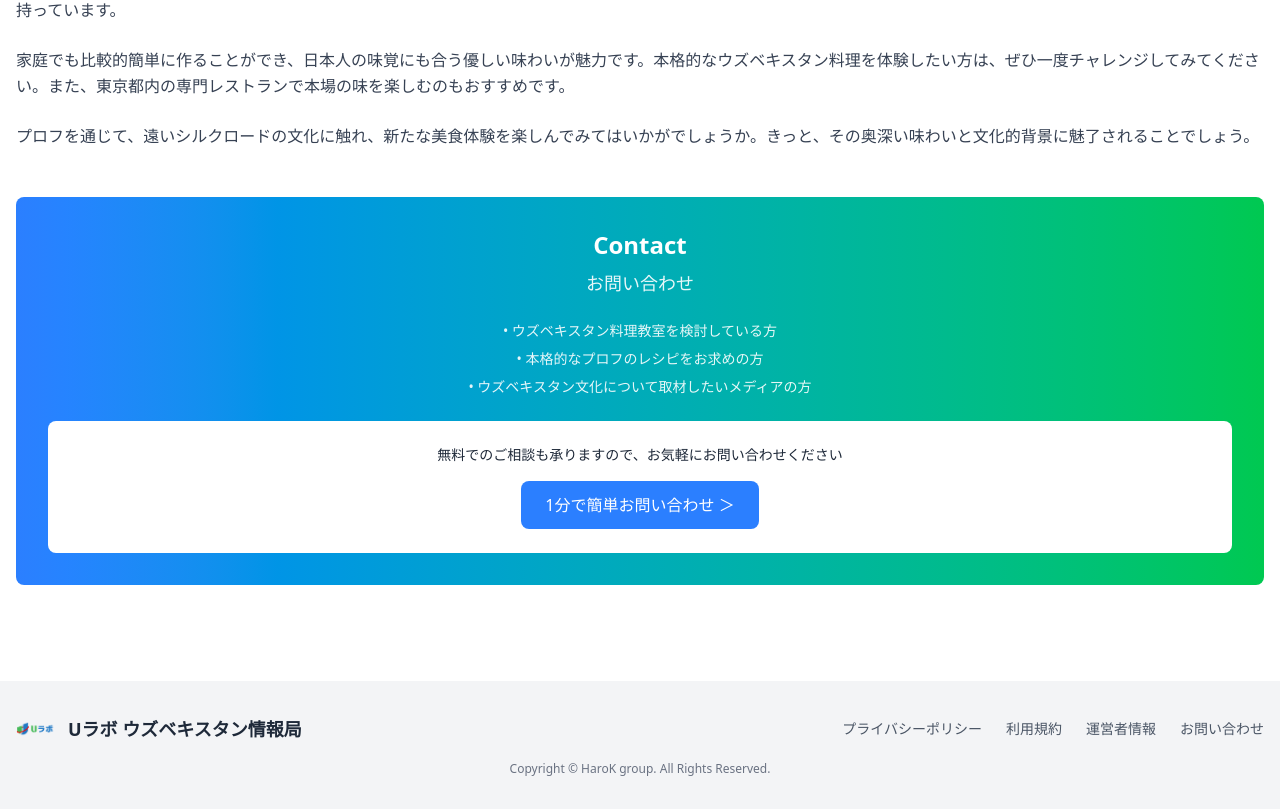
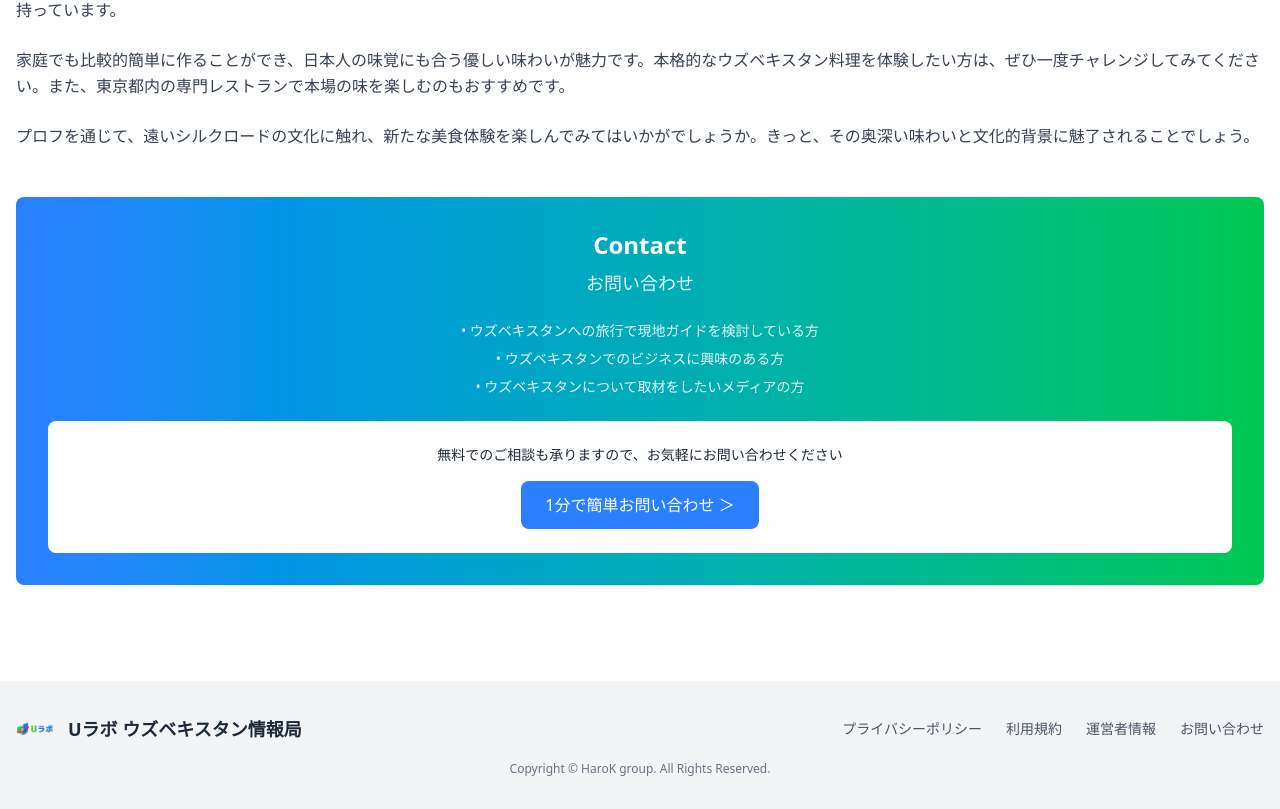
Before and after one commit to saidojp/uravo-test-page, a React (Vite) app: page / in a window 1280 px wide. Shown: the part 5092-5901 px from the top of the page. Built offline with nearby package versions, Linux system fonts and the light colour scheme.

Commit message:
readme upd

```diff
--- a/src/pages/UzbekPlovPage.jsx
+++ b/src/pages/UzbekPlovPage.jsx
@@ -609,9 +609,9 @@ const UzbekPlovPage = () => {
               <p className="text-lg mb-6 opacity-90">お問い合わせ</p>
 
               <div className="space-y-2 mb-6 text-sm opacity-90">
-                <div>• ウズベキスタン料理教室を検討している方</div>
-                <div>• 本格的なプロフのレシピをお求めの方</div>
-                <div>• ウズベキスタン文化について取材したいメディアの方</div>
+                <div>• ウズベキスタンへの旅行で現地ガイドを検討している方</div>
+                <div>• ウズベキスタンでのビジネスに興味のある方</div>
+                <div>• ウズベキスタンについて取材をしたいメディアの方</div>
               </div>
 
               <div className="bg-white rounded-lg p-6 text-gray-800">
```
Also changed, not shown: 1 other file (tests, documents, lock files or other folders).
